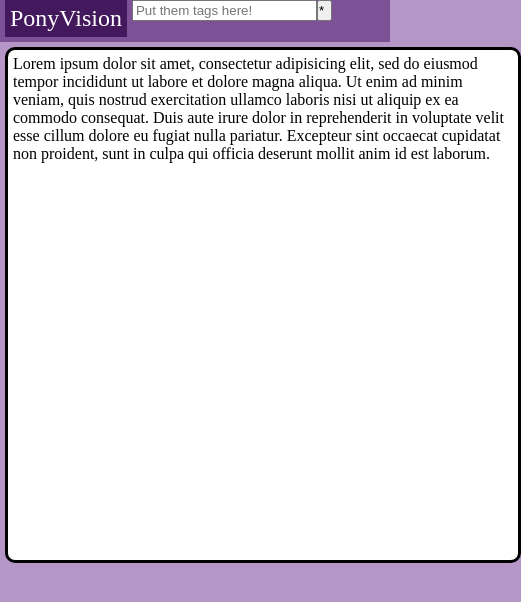
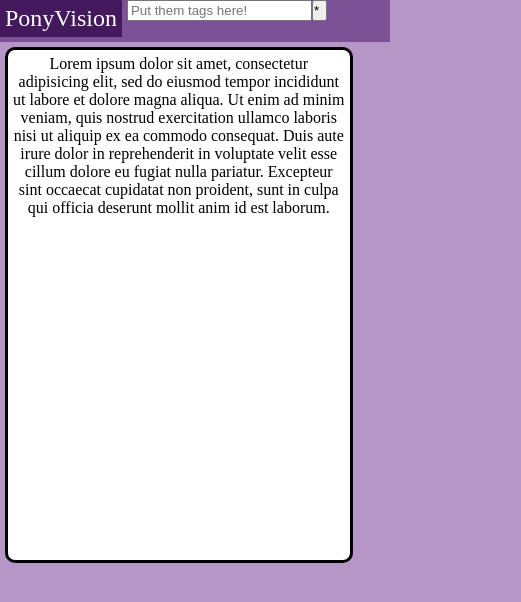
Before and after one commit to normanfernandez/PonyVision, a plain HTML site: page src/index.html in a window 390 px wide. Shown: the whole page, 521 px wide, since content can reach past the window. Drawn offline with Linux system fonts and the light colour scheme; a script that the page names is missing.

Commit message:
Page seems fine on mobile.

```diff
--- a/src/css/main.css
+++ b/src/css/main.css
@@ -47,11 +47,13 @@ li a{
 .content{
   border-radius: 10px;
   border-style: solid;
-  min-height: 500px;
-  min-width: 500px;
+  height: 500px;
+  width: 85%;
+  max-width: 100%;
   background-color: white;
   margin: 5px;
   padding: 5px;
+  text-align: center;
 }
 
 #serchBar{
@@ -75,6 +77,7 @@ li#homeButton{
   margin: 5px;
   margin-top: 0px;
   margin-bottom: 0px;
+  margin-left: 0px;
   font-size: 24px;
   background-color: #44185D;
 }
```
